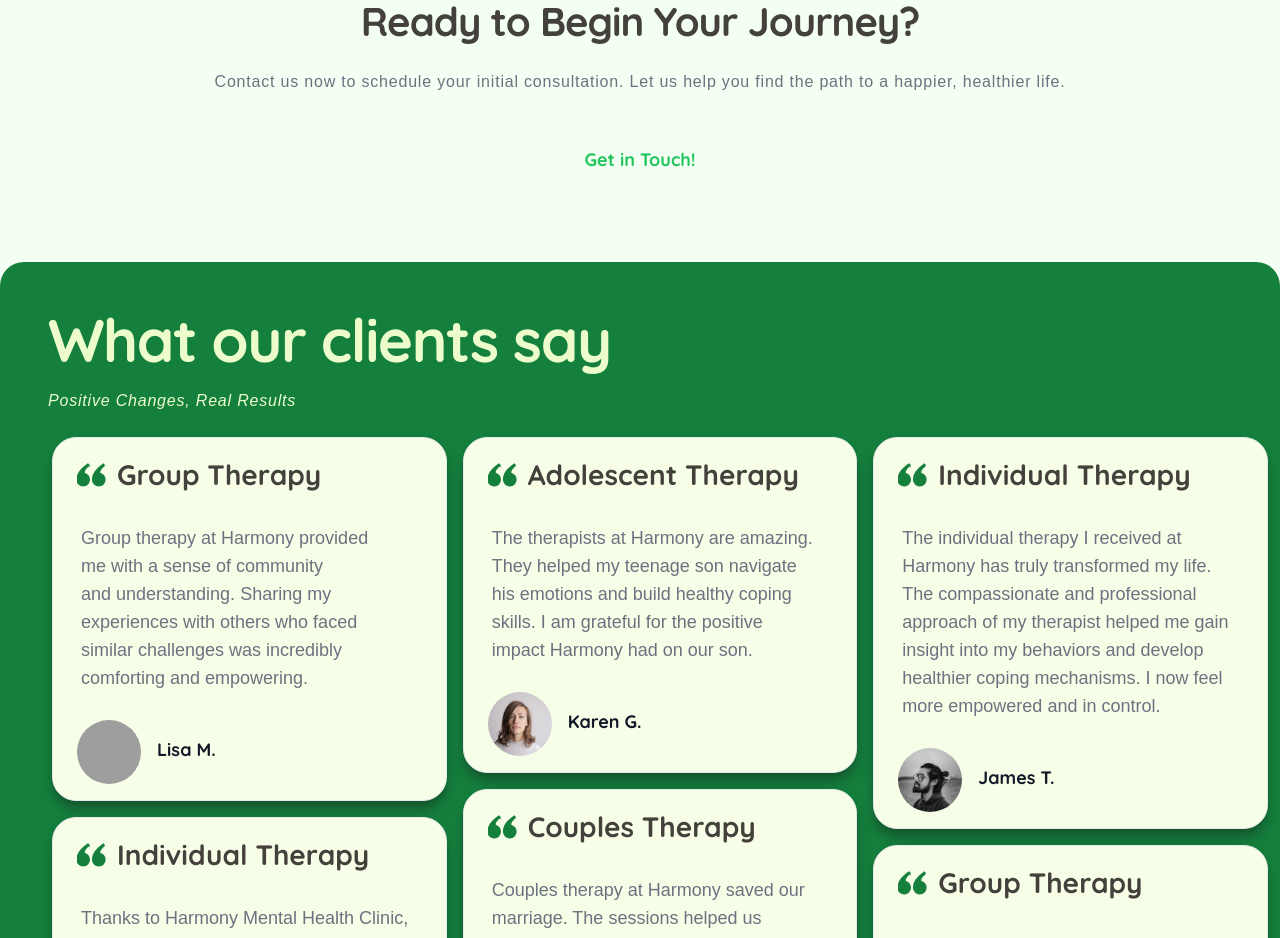
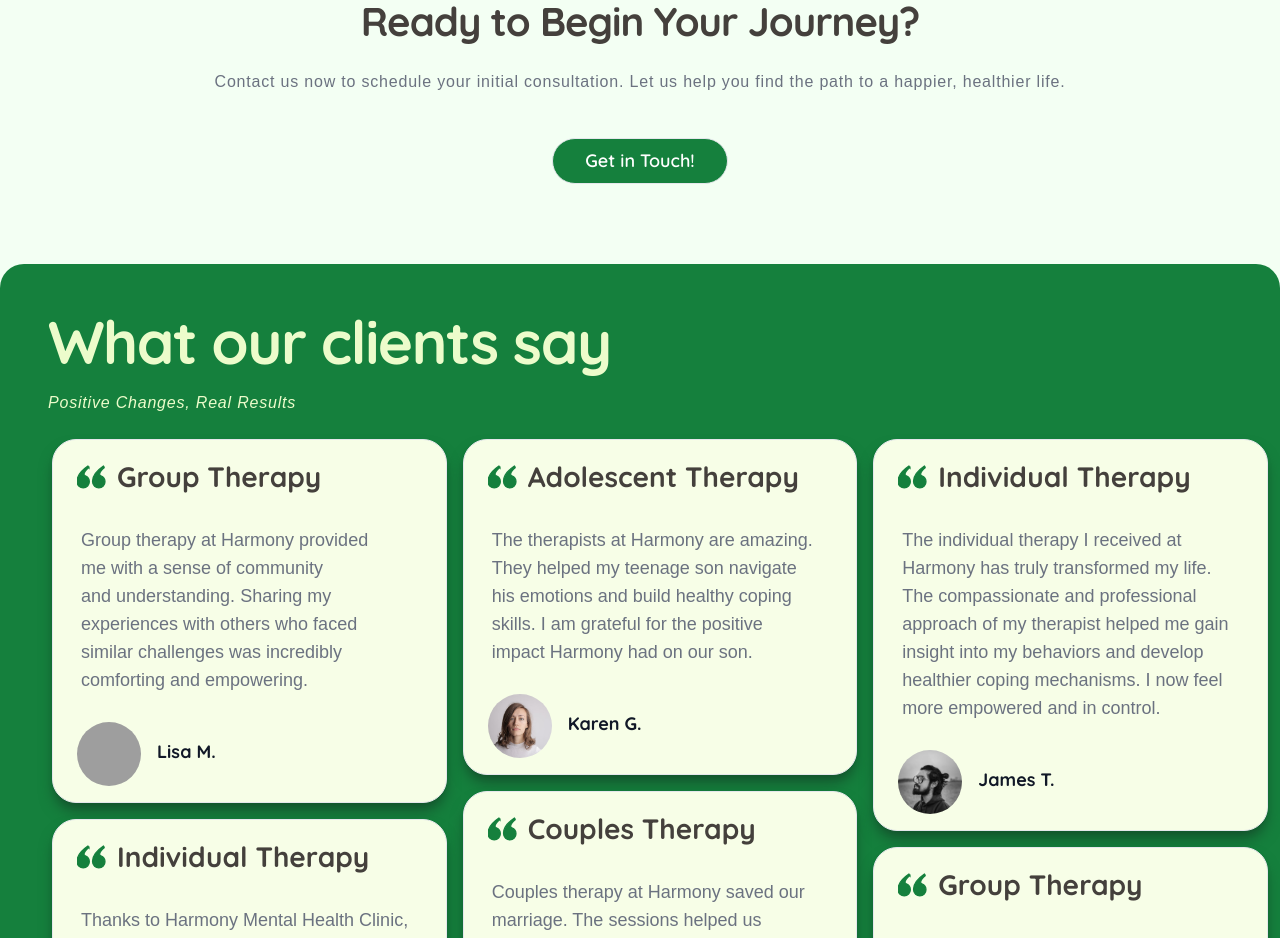
Before and after one commit to Quincy-Fer/Harmony-Therapy-Website, a React (Vite) app: page / in a window 1280 px wide. Shown: the part 4180-5118 px from the top of the page. Built offline with nearby package versions, Linux system fonts and the light colour scheme; grey boxes are pictures that could not be loaded.

Commit message:
Style the button

```diff
--- a/src/Components/ButtonCta.jsx
+++ b/src/Components/ButtonCta.jsx
@@ -12,8 +12,8 @@ const ButtonWhite = ({ label, idButton }) => {
       <button
         onClick={handleClick}
         type="button"
-        className={`py-2 px-8 border border-none font-quicksand hover:underline
-           text-green-500 font-bold text-lg  `}
+        className={`py-2 px-8 border rounded-full font-quicksand bg-green-700
+       text-white font-semibold text-lg hover:bg-green-600 transition-all  `}
       >
         {label}
       </button>
```
